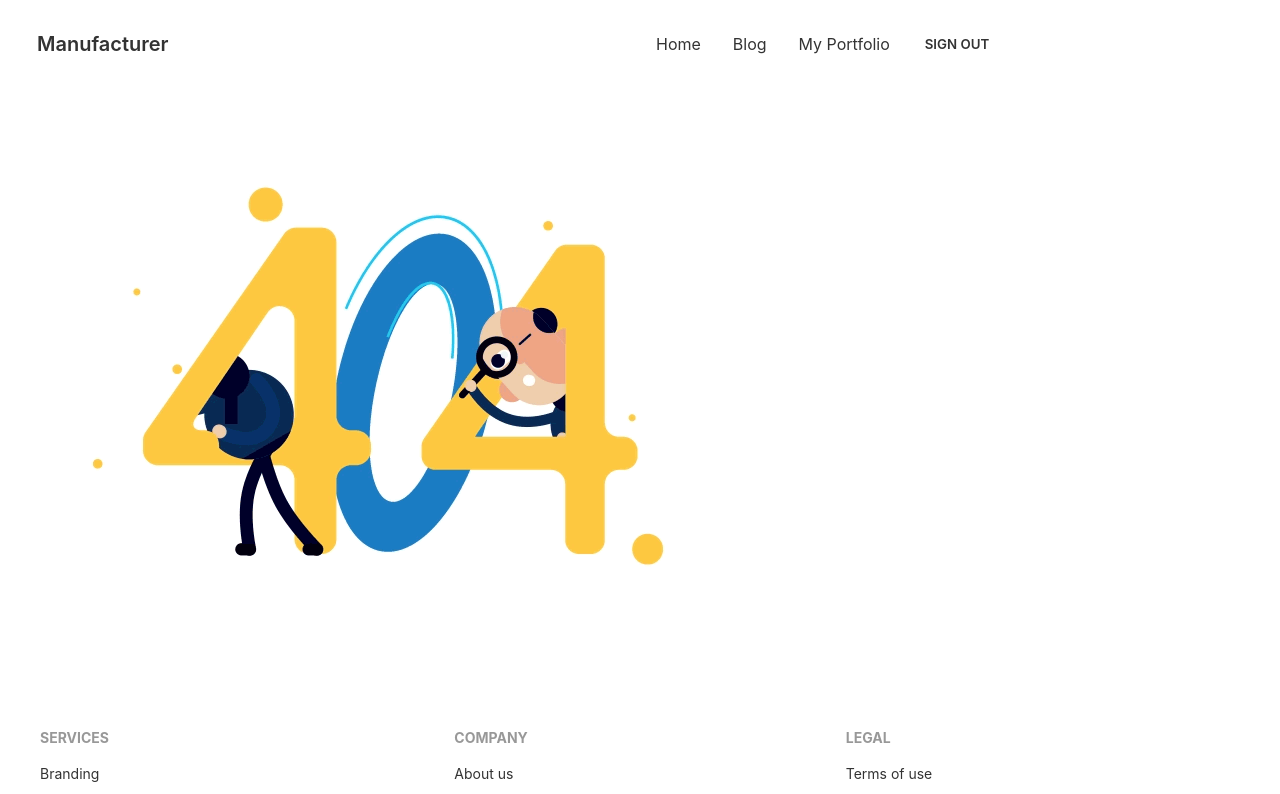
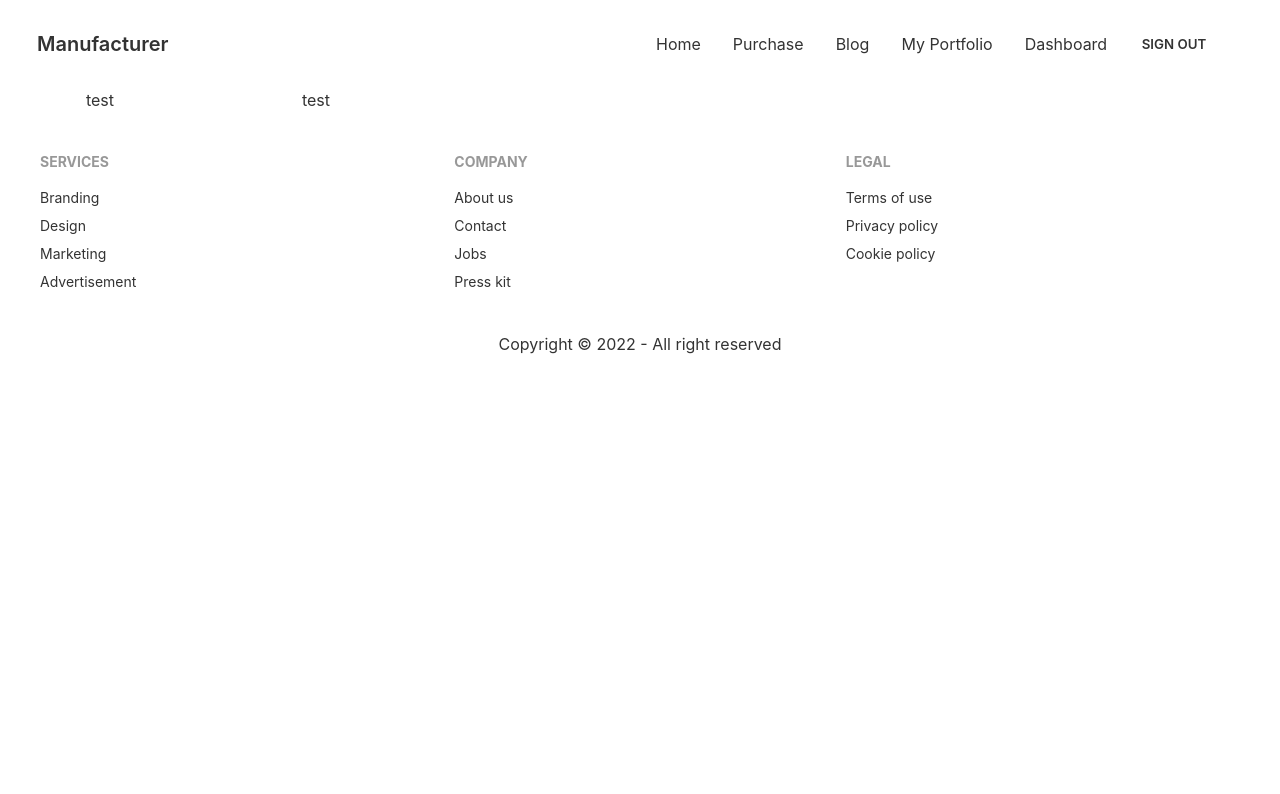
Before and after one commit to monirakandha/manufecture-client-side, a React (Create React App) app: page /Purchase in a window 1280 px wide. Shown: the top 794 px of the page. Built offline with nearby package versions, Linux system fonts and the light colour scheme; no server answers; sample sign-in values are in the browser's storage.

Commit message:
dashbaord added

```diff
--- a/src/App.js
+++ b/src/App.js
@@ -11,6 +11,8 @@ import Login from './Pages/RegisterSystem/Login/Login';
 import Singnup from './Pages/RegisterSystem/Singnup/Singnup';
 import SingleProductDetails from './Pages/SingleProductDetails/SingleProductDetails';
 import RequireAuth from './Pages/RegisterSystem/RequireAuth/RequireAuth';
+import Purchase from './Pages/Purchase/Purchase';
+import DashBoard from './Pages/DashBoard/DashBoard';
 
 function App() {
   return (
@@ -20,11 +22,12 @@ function App() {
       <Routes>
       <Route path='/' element={<Home></Home>}></Route>
       <Route path='/home' element={<Home></Home>}></Route>
-      <Route path='/tool/:id' element={<RequireAuth>
-        <SingleProductDetails></SingleProductDetails>
-          </RequireAuth>}></Route>
+      <Route path='/tool/:id' element={<RequireAuth><SingleProductDetails></SingleProductDetails></RequireAuth>}></Route>
+      <Route path='/Purchase' element={<RequireAuth><Purchase></Purchase></RequireAuth>}></Route>
       <Route path='/blog' element={<Blog></Blog>}></Route>
       <Route path='/myportfolio' element={<MyPortfolio></MyPortfolio>}></Route>
+      <Route path="dashboard" element={<RequireAuth><DashBoard /></RequireAuth>} >
+        </Route>
       <Route path='/login' element={<Login></Login>}></Route>
       <Route path='/signup' element={<Singnup></Singnup>}></Route>
       <Route path='*' element={<NotFound></NotFound>} ></Route>
--- /dev/null
+++ b/src/Pages/DashBoard/DashBoard.js
@@ -0,0 +1,26 @@
+import React from 'react';
+import { Link, Outlet } from 'react-router-dom';
+
+const Dashboard = () => {
+    return (
+        <div class="drawer drawer-mobile">
+            <input id="dashboard-sidebar" type="checkbox" class="drawer-toggle" />
+            <div class="drawer-content">
+                <h2 className='text-2xl font-bold text-purple-500'>Welcome to your Dashboard</h2>
+                <Outlet></Outlet>
+            </div>
+            <div class="drawer-side">
+                <label for="dashboard-sidebar" class="drawer-overlay"></label>
+                <ul class="menu p-4 overflow-y-auto w-48 bg-base-100 text-base-content">
+                    {/* <!-- Sidebar content here --> */}
+                    <li><Link to="/dashboard">My Appointments</Link></li>
+                    <li><Link to="/dashboard/review">My Reviews</Link></li>
+                    <li><Link to="/dashboard/history">My History</Link></li>
+                </ul>
+
+            </div>
+        </div>
+    );
+};
+
+export default Dashboard;
--- a/src/Pages/Home/ProductDetails/ProductDetails.js
+++ b/src/Pages/Home/ProductDetails/ProductDetails.js
@@ -5,7 +5,7 @@ const ProductDetails = ({tool}) => {
   const {_id, name, img, description , price , quantity} = tool;
   const navigate = useNavigate();
   const navigateToSingleToolsDetails = id => {
-    navigate(`/tool/${id}`);
+  navigate(`/tool/${id}`);
   }
   console.log(tool);
   return (
--- a/src/Pages/Purchase/Purchase.js
+++ b/src/Pages/Purchase/Purchase.js
@@ -2,9 +2,10 @@ import React from 'react';
 
 const Purchase = () => {
     return (
-        <div>
-            <h2>THis is Purchase Page</h2>
-        </div>
+            <div class="grid grid-cols-6 gap-4">
+                <div>test</div>
+                <div>test</div>
+            </div>
     );
 };
 
--- a/src/Pages/Shared/Navbar/Navbar.js
+++ b/src/Pages/Shared/Navbar/Navbar.js
@@ -27,9 +27,19 @@ const Navbar = () => {
         <div className="navbar-center hidden lg:flex">
             <ul className="menu menu-horizontal p-0">
             <li><Link to="/">Home</Link></li>
+                {user && (
+                <li>
+                <Link to="/purchase" activeClassName="selected">
+                  Purchase
+                </Link>
+                </li>
+              )}
             <li><Link to="/blog">Blog</Link></li>
             <li><Link to="/myportfolio">My Portfolio</Link></li>
-            <li>{user ? <button className="btn btn-ghost"  onClick={logout} >Sign Out</button> : <Link to="/login">Login</Link>}</li>
+            {
+            user && <li><Link to="/dashboard">Dashboard</Link></li>
+        }
+        <li>{user ? <button className="btn btn-ghost" onClick={logout} >Sign Out</button> : <Link to="/login">Login</Link>}</li>
             </ul>
         </div>
         </div>
--- a/src/Pages/SingleProductDetails/SingleProductDetails.js
+++ b/src/Pages/SingleProductDetails/SingleProductDetails.js
@@ -121,13 +121,16 @@ const SingleProductDetails = () => {
     //     </div>
     //   </div>
     // </div>
-    <div>
-
+      <div class="grid grid-cols-2 gap-4">
         <div class="card bg-base-100 shadow-xl">
         <figure class="px-10 pt-10">
           <img src={img} alt="Shoes" class="rounded-xl" />
         </figure>
-  <div class="card-body items-center text-center">
+
+      </div>
+
+  <div>
+    <div class="card-body text-left mt-20">
           <h2 class="card-title">{name}</h2>
           <p className="text-2xl">{description}</p>
           <p className="text-2xl font-bold">PRICE: $ {price}</p>
@@ -138,6 +141,8 @@ const SingleProductDetails = () => {
         </div>
     </div>
 </div>
+
+
   );
 };
 
```
Lines whose indentation alone changed are shown as unchanged.
